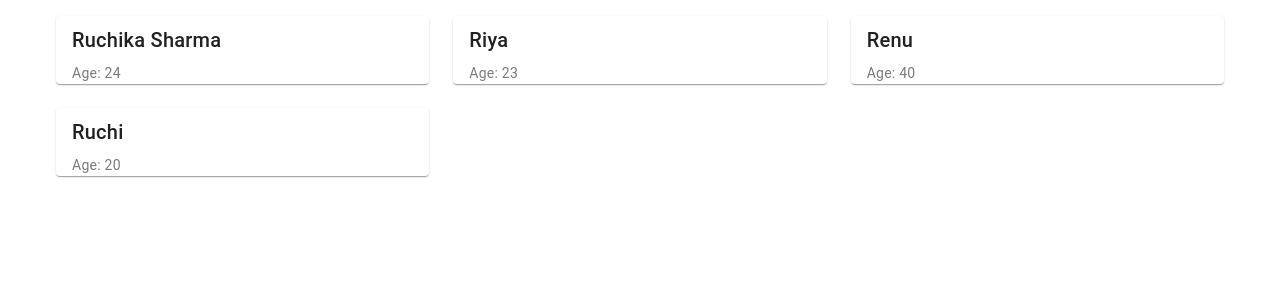
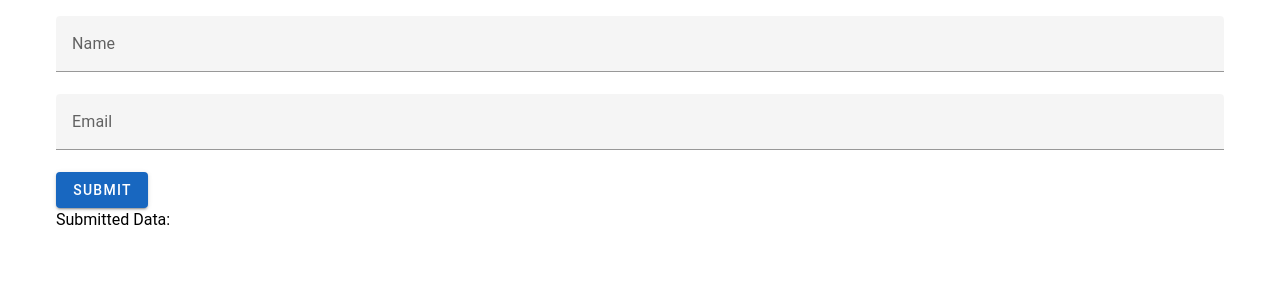
Before and after one commit to ruchik02/Basic-Vue, a Vue app: page / in a window 1280 px wide. Shown: the top 300 px of the page. Built offline with nearby package versions, Linux system fonts and the light colour scheme.

Commit message:
form input binding examples

```diff
--- a/src/App.vue
+++ b/src/App.vue
@@ -1,12 +1,16 @@
 <script>
 // import Example19 from './components/Example19.vue';
 // import ActiveUser from './components/ActiveUser.vue'
-import Example20 from './components/Example20.vue';
-import Example21 from './components/Example21.vue';
+// import Example20 from './components/Example20.vue';
+// import Example21 from './components/Example21.vue';
+// import Example22 from './components/example22.vue';
+// import Example23 from './components/Example23.vue';
 // import Example18 from './components/Example18.vue';
 // import Example15 from './components/Example15.vue';
 // import Example16 from './components/Example16.vue';
 // import Example17 from './components/Example17.vue';
+// import Example24 from './components/Example24.vue'
+import Example25 from './components/Example25.vue';
 
 export default {
   components: {
@@ -17,7 +21,11 @@ export default {
     // Example19,
     // ActiveUser,
     // Example20,
-    Example21
+    // Example21,
+    // Example22,
+    // Example23,
+    // Example24,
+    Example25
   }
 }
 </script>
@@ -29,5 +37,9 @@ export default {
      <!-- <Example19 /> -->
       <!-- <Example20 /> -->
       <!-- <ActiveUser /> -->
-       <Example21 />
+       <!-- <Example21 /> -->
+       <!-- <Example22 /> -->
+       <!-- <Example23 /> -->
+        <!-- <Example24 /> -->
+        <Example25 />
 </template>
--- /dev/null
+++ b/src/components/Example23.vue
@@ -0,0 +1,25 @@
+<script>
+export default {
+  data() {
+    return {
+      dialog: false,
+    };
+  },
+  methods: {
+    handleDialog(value) {
+      console.log("Dialog state changed:", value);
+    },
+  },
+};
+</script>
+<template>
+  <v-dialog v-model="dialog" @update:modelValue="handleDialog">
+    <v-card>
+      <v-card-title>Dialog Example</v-card-title>
+      <v-card-actions>
+        <v-btn @click="dialog = false">Close</v-btn>
+      </v-card-actions>
+    </v-card>
+  </v-dialog>
+  <v-btn @click="dialog = true">Open Dialog</v-btn>
+</template>
--- /dev/null
+++ b/src/components/Example24.vue
@@ -0,0 +1,38 @@
+<script>
+export default {
+    data() {
+        return {
+            textValue: "",
+            message: "",
+            selectedOption: null,
+            isChecked: true,
+            gender: "",
+            age: 24,
+        }
+    }
+}
+</script>
+<template>
+    <v-container>
+        <v-text-field label="Text" v-model="textValue"></v-text-field>
+        <v-textarea label="Message" v-model="message"></v-textarea>
+        <v-select
+      label="Select Option"
+      :items="['Vue', 'React', 'Angular']"
+      v-model="selectedOption"
+    ></v-select>
+    <v-checkbox label="Accept Terms" v-model="isChecked"></v-checkbox>
+    <v-radio-group v-model="gender">
+      <v-radio label="Male" value="Male"></v-radio>
+      <v-radio label="Female" value="Female"></v-radio>
+    </v-radio-group>
+    <v-slider v-model="age" label="Age"></v-slider>
+
+    <p>Text: {{ textValue }}</p>
+    <p>Message: {{ message }}</p>
+    <p>Selected Option: {{ selectedOption }}</p>
+    <p>Checkbox Checked: {{ isChecked }}</p>
+    <p>Selected Gender: {{ gender }}</p>
+    <p>Age: {{ age }}</p>
+    </v-container>
+</template>
--- /dev/null
+++ b/src/components/Example25.vue
@@ -0,0 +1,40 @@
+<script>
+export default {
+  data() {
+    return {
+      formData: {
+        name: "",
+        email: "",
+      },
+      rules: {
+        required: (value) => !!value || "This field is required",
+        minLength: (value) => (value.length >= 3) || "Minimum 3 characters required",
+      },
+      submittedData: null,
+    };
+  },
+   methods: {
+    submitForm() {
+      this.submittedData = { ...this.formData };
+      console.log("Form Submitted:", this.submittedData);
+    },
+}
+};
+</script>
+<template>
+  <v-container>
+    <v-form @submit.prevent="submitForm">
+      <v-text-field label="Name" v-model="formData.name" :rules="[rules.required, rules.minLength]"></v-text-field>
+      <v-text-field
+        label="Email"
+        v-model="formData.email"
+        type="email"
+        :rules="[rules.required]"
+      ></v-text-field>
+
+      <v-btn type="submit" color="primary">Submit</v-btn>
+    </v-form>
+
+    <p>Submitted Data: {{ submittedData }}</p>
+  </v-container>
+</template>
```
Also changed, not shown: src/components/Example22.vue (added, +18 -0 lines).
